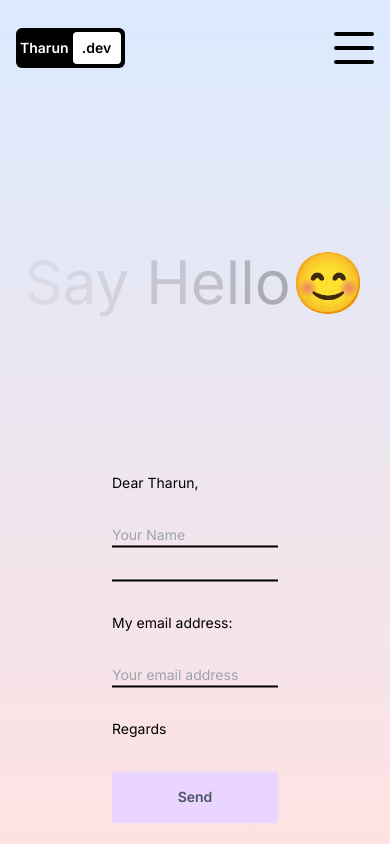
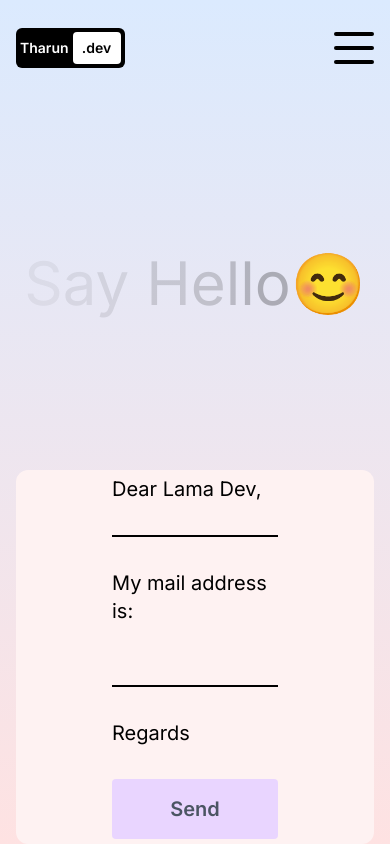
Before and after one commit to Tharunvikas55/Portfolio-version-2, a Next.js app: page /contact in a window 390 px wide. Built offline with nearby package versions, Linux system fonts and the light colour scheme.

Commit message:
Update page.jsx

```diff
--- a/src/app/contact/page.jsx
+++ b/src/app/contact/page.jsx
@@ -14,15 +14,6 @@ const ContactPage = () => {
     e.preventDefault();
     setError(false);
     setSuccess(false);
-
-    const fromName = form.current.user_name.value;
-    const email = form.current.user_email.value;
-    const message = form.current.user_message.value;
-
-    if (!fromName || !email || !message) {
-      setError(true);
-      return;
-    }
 
     emailjs
       .sendForm(
@@ -46,7 +37,7 @@ const ContactPage = () => {
     <motion.div
       className="h-full"
       initial={{ y: "-200vh" }}
-      animate={{ y: "1%" }}
+      animate={{ y: "0%" }}
       transition={{ duration: 1 }}
     >
       <div className="h-full flex flex-col lg:flex-row px-4 sm:px-8 md:px-12 lg:px-20 xl:px-48">
@@ -74,33 +65,22 @@ const ContactPage = () => {
         <form
           onSubmit={sendEmail}
           ref={form}
-          className="h-1/2 lg:h-full lg:w-1/2 rounded-xl md:text-xl text-sm flex flex-col gap-8 justify-center p-24"
+          className="h-1/2 lg:h-full lg:w-1/2 bg-red-50 rounded-xl text-xl flex flex-col gap-8 justify-center p-24"
         >
-          <span>Dear Tharun,</span>
-          <input
-            name="user_name"
-            type="text"
-            className="bg-transparent border-b-2 border-b-black outline-none"
-            placeholder="Your Name"
-            required
-          />
+          <span>Dear Lama Dev,</span>
           <textarea
             rows={6}
             className="bg-transparent border-b-2 border-b-black outline-none resize-none"
             name="user_message"
-            placeholder="Type your message here..."
-            required
           />
-          <span>My email address:</span>
+          <span>My mail address is:</span>
           <input
             name="user_email"
-            type="email"
+            type="text"
             className="bg-transparent border-b-2 border-b-black outline-none"
-            placeholder="Your email address"
-            required
           />
           <span>Regards</span>
-          <button type="submit" className="bg-purple-200 rounded font-semibold text-gray-600 p-4">
+          <button className="bg-purple-200 rounded font-semibold text-gray-600 p-4">
             Send
           </button>
           {success && (
@@ -114,7 +94,6 @@ const ContactPage = () => {
             </span>
           )}
         </form>
-        <div className="m-2"></div>
       </div>
     </motion.div>
   );
```
